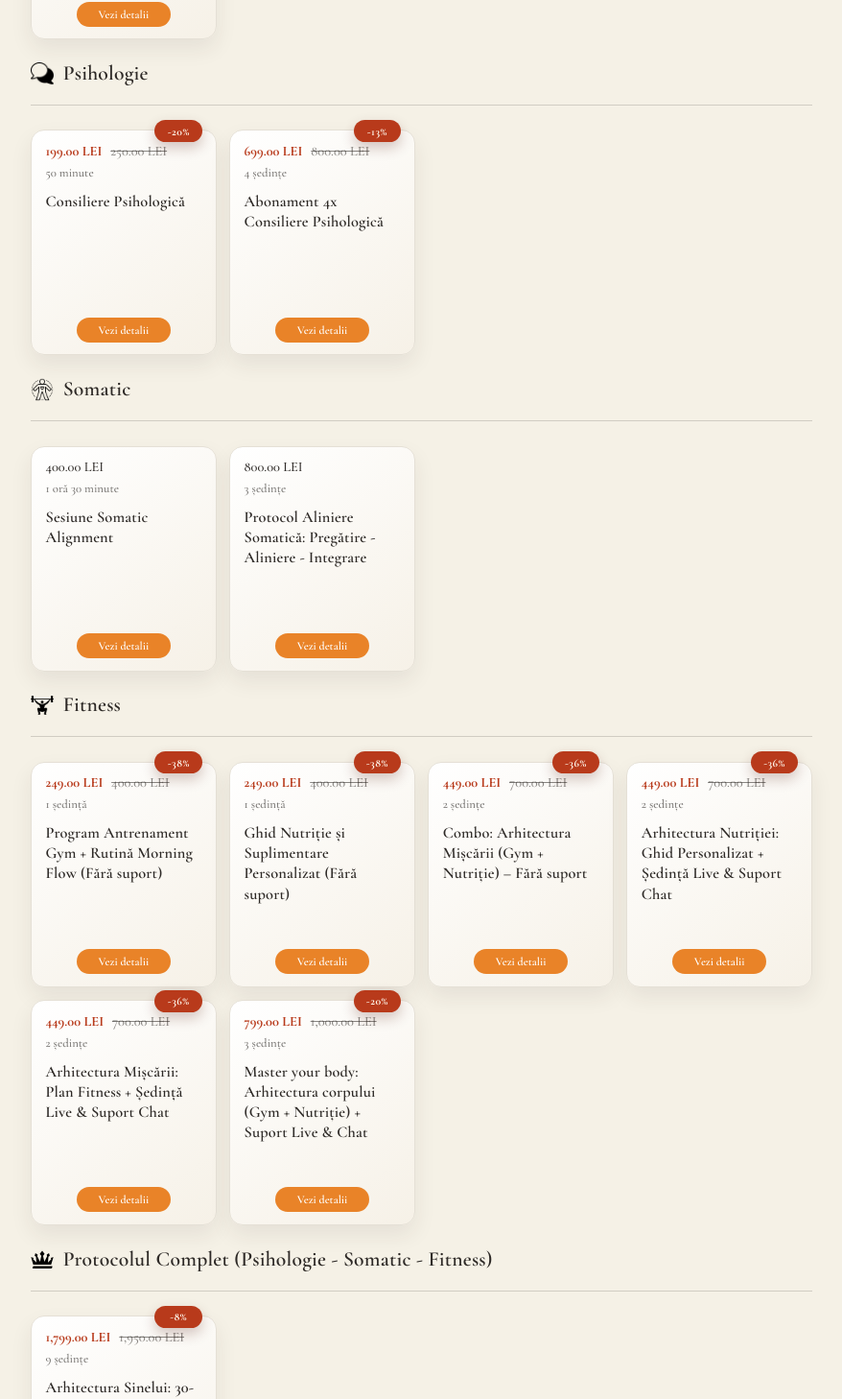
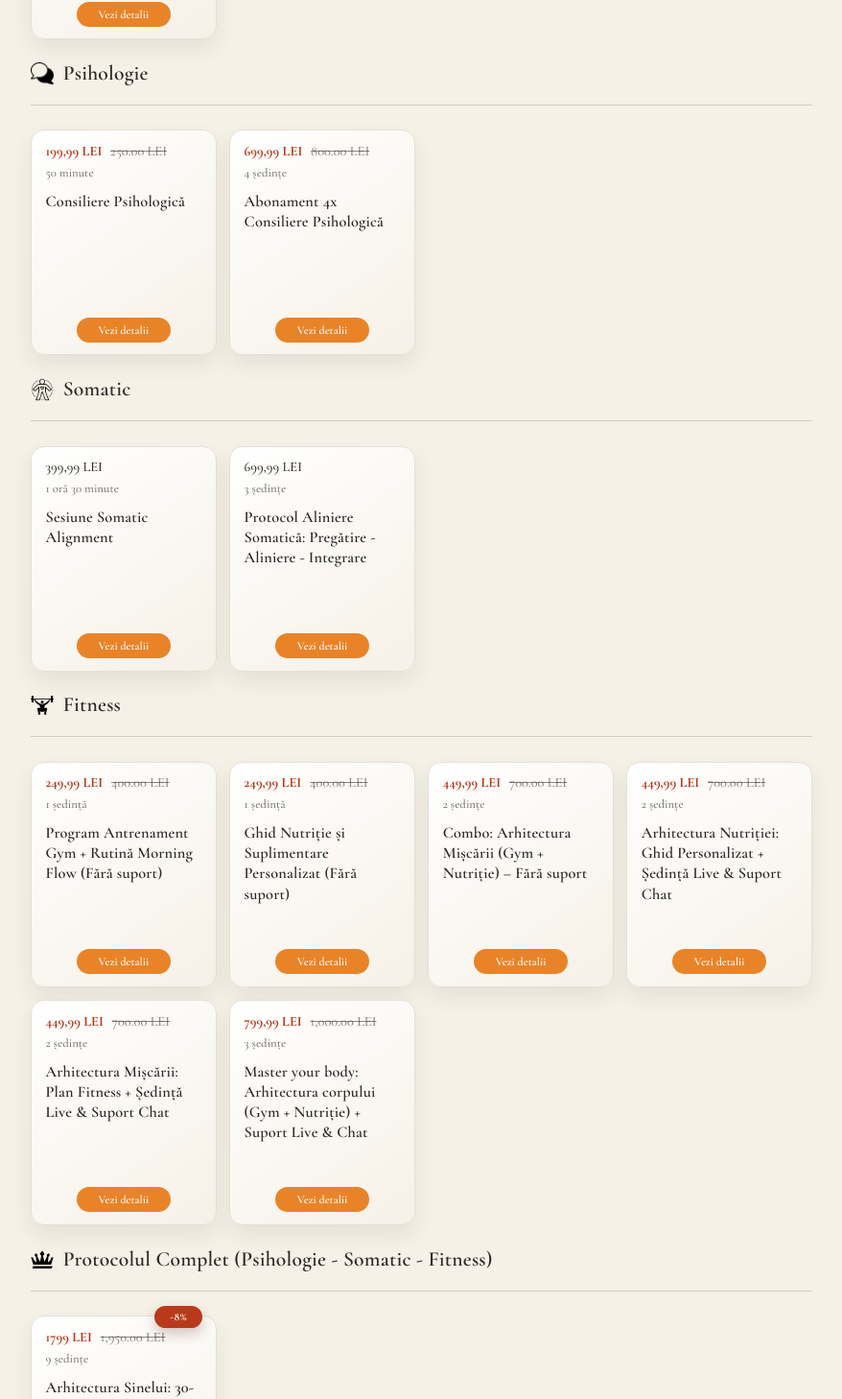
Before and after one commit to danieloancea1997-afk/Arhitectura-Sinelui, a React (Vite) app: page /shop in a window 1280 px wide. Shown: the part 447-1905 px from the top of the page at 96% size, without its empty margins (193-1071 px from the left). Built offline with nearby package versions, Linux system fonts and the light colour scheme.

Commit message:
Update package prices and contact form link

```diff
--- a/src/data/shopPackages.ts
+++ b/src/data/shopPackages.ts
@@ -20,7 +20,8 @@ export const packages: PackageItem[] = [
     category: 'psihologie',
     title: 'Discovery Call Gratuit (Apel de Cunoaștere)',
     meta: '30 minute @ Gratuit',
-    bookingUrl: 'https://l.bttr.to/eldnZ',
+    bookingUrl:
+      'https://calendar.google.com/appointments/schedules/AcZssZ3b0QtqpPOX8gWDlfs97MiMAsHbVn4c57F0KRFR_pjCk2vrcYFNI8rARuzC5kbD8vK-H_Dh8zKS',
     description: [
       'O discuție scurtă și directă pentru a vedea dacă rezonăm și care dintre pilonii Arhitectura Sinelui - Psihologie, Fitness sau Somatic - este cel mai potrivit pentru obiectivele tale actuale. Nu este o sesiune de consiliere propriu-zisă, ci o etapă de clarificare a direcției tale de evoluție.',
     ],
@@ -29,8 +30,9 @@ export const packages: PackageItem[] = [
     id: 'consiliere-psihologica',
     category: 'psihologie',
     title: 'Consiliere Psihologică',
-    meta: '50 minute @ 199.00 lei',
-    bookingUrl: 'https://l.bttr.to/5Fx8y',
+    meta: '50 minute @ 199,99 lei',
+    bookingUrl:
+      'https://calendar.google.com/appointments/schedules/AcZssZ2pcmEUcJmuXrQRZEBcJj4NTvG3wqr-fDKS7ltVHiSvUFXF-mua-Egu0aun3UC4jx7TmRzSydur',
     description: [
       'Această sesiune de consiliere reprezintă primul pas în procesul de proiectare și reconstrucție a echilibrului tău interior. Într-un spațiu sigur și confidențial, vom explora împreună mecanismele care îți guvernează gândurile și emoțiile, identificând fundația pe care vom clădi noua ta stare de bine.',
     ],
@@ -52,8 +54,9 @@ export const packages: PackageItem[] = [
     id: 'consultanta-evaluare',
     category: 'somatic',
     title: 'Sesiune de Consultanță și Evaluare Inițială: Proiectează-ți Schimbarea',
-    meta: '50 minute @ 89.00 lei',
-    bookingUrl: 'https://l.bttr.to/zDbJM',
+    meta: '50 minute @ 89,99 lei',
+    bookingUrl:
+      'https://calendar.google.com/appointments/schedules/AcZssZ2h2pfC07319YLB3-7Odv-I-ZzB6u1BTAkb7-vvOmZiQ_pQTeRA6noOOVYBVMQJLxI-_UJxTxh1',
     description: [
       'Această sesiune de 50 de minute reprezintă primul punct de contact cu ecosistemul Arhitectura Sinelui. Este spațiul în care transformăm incertitudinea în claritate și obiectivele vagi în planuri de acțiune concrete.',
     ],
@@ -84,8 +87,9 @@ export const packages: PackageItem[] = [
     id: 'somatic-alignment',
     category: 'somatic',
     title: 'Sesiune Somatic Alignment',
-    meta: '1 oră 30 minute @ 400.00 lei',
-    bookingUrl: 'https://l.bttr.to/RX9NP',
+    meta: '1 oră 30 minute @ 399,99 lei',
+    bookingUrl:
+      'https://calendar.google.com/appointments/schedules/AcZssZ3IBzKiqQCpvc1s-9rKmY1Dg7FhR3tTRUmVe0WQcEFh8NrtqPN3mExM2ZCAH1yfAmZikr005q2u',
     description: [
       'Somatic Alignment este o metodă de lucru corporal care vizează restabilirea echilibrului dintre minte și corp prin intervenții directe asupra sistemului nervos și a tensiunilor musculare cronice. Spre deosebire de terapia prin vorbire, această sesiune se concentrează pe limbajul corpului tău, abordând stresul și trauma acolo unde ele sunt stocate fizic.',
     ],
@@ -108,8 +112,8 @@ export const packages: PackageItem[] = [
     id: 'abonament-4x',
     category: 'psihologie',
     title: 'Abonament 4x Consiliere Psihologică',
-    meta: '4 ședințe @ 699.00 lei',
-    bookingUrl: 'https://l.bttr.to/FBsrB',
+    meta: '4 ședințe @ 699,99 lei',
+    bookingUrl: 'https://buy.stripe.com/fZu8wP0qy8C4e5BgYL5J600',
     description: [
       'Acest abonament este conceput pentru cei care doresc să treacă de la o simplă explorare la un proces real de reconstrucție interioară. Patru sesiuni oferă timpul și spațiul necesar pentru ca schimbările să prindă rădăcini, permițându-ne să lucrăm așezat la fundația echilibrului tău mental.',
     ],
@@ -136,8 +140,8 @@ export const packages: PackageItem[] = [
     id: 'program-gym',
     category: 'fitness',
     title: 'Program Antrenament Gym + Rutină Morning Flow (Fără suport)',
-    meta: '1 ședință @ 249.00 lei',
-    bookingUrl: 'https://l.bttr.to/qc0Qu',
+    meta: '1 ședință @ 249,99 lei',
+    bookingUrl: 'https://buy.stripe.com/4gM00jc9g4lO9Pl5g35J601',
     description: [
       'Construiește-ți corpul și disciplina folosind un plan de antrenament adaptat nevoilor tale. Acest pachet este creat pentru cei care au nevoie de o structură clară și de un sistem eficient, dar preferă să se antreneze autonom.',
     ],
@@ -160,8 +164,8 @@ export const packages: PackageItem[] = [
     id: 'ghid-nutritie',
     category: 'fitness',
     title: 'Ghid Nutriție și Suplimentare Personalizat (Fără suport)',
-    meta: '1 ședință @ 249.00 lei',
-    bookingUrl: 'https://l.bttr.to/BKgEg',
+    meta: '1 ședință @ 249,99 lei',
+    bookingUrl: 'https://buy.stripe.com/aFacN56OWg4wgdJ6k75J602',
     description: [
       'Optimizează-ți biologia prin nutriție adaptată stilului tău de viață și obiectivelor tale de sănătate. Acest ghid este instrumentul tău de lucru dacă vrei claritate în alegerile alimentare și o schemă de suplimente bazată pe nevoi biologice reale, nu pe ghicite.',
     ],
@@ -184,8 +188,8 @@ export const packages: PackageItem[] = [
     id: 'combo-gym-nutritie',
     category: 'fitness',
     title: 'Combo: Arhitectura Mișcării (Gym + Nutriție) – Fără suport',
-    meta: '2 ședințe @ 449.00 lei',
-    bookingUrl: 'https://l.bttr.to/nLVTL',
+    meta: '2 ședințe @ 449,99 lei',
+    bookingUrl: 'https://buy.stripe.com/4gMaEXb5caKce5BdMz5J603',
     description: [
       'Acest pachet este soluția completă dacă vrei să-ți reproiectezi stilul de viață de la zero, acționând simultan pe cele mai importante direcții: cum te miști și cum te hrănești. Prin alegerea acestui combo, primești o strategie integrată pentru corp și minte, profitând în plus de o economie de 100 RON față de achiziția separată a programelor.',
     ],
@@ -216,8 +220,8 @@ export const packages: PackageItem[] = [
     id: 'arhitectura-nutritiei',
     category: 'fitness',
     title: 'Arhitectura Nutriției: Ghid Personalizat + Ședință Live & Suport Chat',
-    meta: '2 ședințe @ 449.00 lei',
-    bookingUrl: 'https://l.bttr.to/7CTMb',
+    meta: '2 ședințe @ 449,99 lei',
+    bookingUrl: 'https://buy.stripe.com/aFabJ14GO7y09PlaAn5J605',
     description: [
       'Transformă nutriția dintr-o corvoadă într-un sistem care să lucreze pentru tine, nu împotriva ta. Acest pachet este creat pentru cei care nu vor doar un plan pe hârtie, ci au nevoie de ghidaj direct și monitorizare pentru a se asigura că noile obiceiuri „se prind”.',
     ],
@@ -241,8 +245,8 @@ export const packages: PackageItem[] = [
     id: 'arhitectura-miscarii',
     category: 'fitness',
     title: 'Arhitectura Mișcării: Plan Fitness + Ședință Live & Suport Chat',
-    meta: '2 ședințe @ 449.00 lei',
-    bookingUrl: 'https://l.bttr.to/pEKf1',
+    meta: '2 ședințe @ 449,99 lei',
+    bookingUrl: 'https://buy.stripe.com/00w4gz0qyaKc4v1cIv5J604',
     description: [
       'Aceasta este varianta extinsă pentru cei care nu vor doar un simplu document, ci vor să se asigure că execută mișcările corect și că au pe cine să întrebe atunci când se blochează în prima lună.',
     ],
@@ -265,8 +269,8 @@ export const packages: PackageItem[] = [
     id: 'master-body',
     category: 'fitness',
     title: 'Master your body: Arhitectura corpului (Gym + Nutriție) + Suport Live & Chat',
-    meta: '3 ședințe @ 799.00 lei',
-    bookingUrl: 'https://l.bttr.to/jxv6A',
+    meta: '3 ședințe @ 799,99 lei',
+    bookingUrl: 'https://buy.stripe.com/bJeeVdgpw6tW2mTcIv5J606',
     description: [
       'Acest Master Plan este soluția supremă pentru cineva care vrea să elimine orice urmă de presupunere. Integrăm ambii piloni — fitness și nutriție — într-o singură strategie coerentă, susținută de asistență directă și monitorizare constantă din partea mea.',
     ],
@@ -291,8 +295,8 @@ export const packages: PackageItem[] = [
     id: 'protocol-aliniere',
     category: 'somatic',
     title: 'Protocol Aliniere Somatică: Pregătire - Aliniere - Integrare',
-    meta: '3 ședințe @ 800.00 lei',
-    bookingUrl: 'https://l.bttr.to/6oXpK',
+    meta: '3 ședințe @ 699,99 lei',
+    bookingUrl: 'https://buy.stripe.com/00w9ATb5c05y2mTdMz5J607',
     description: [
       'Acesta este un protocol terapeutic structurat, conceput pentru a oferi un cadru sigur și complet procesului de eliberare somatică. Nu lucrăm doar cu corpul, ci ne asigurăm că mintea poate procesa și integra schimbările apărute.',
     ],
@@ -315,8 +319,8 @@ export const packages: PackageItem[] = [
     id: 'reset-challenge',
     category: 'fitness',
     title: 'Arhitectura Sinelui: 30-Day Reset Challenge',
-    meta: '9 ședințe @ 1,799.00 lei',
-    bookingUrl: 'https://l.bttr.to/PhXF6',
+    meta: '9 ședințe @ 1799 lei',
+    bookingUrl: 'https://buy.stripe.com/8x26oHa188C49Pl23R5J608',
     description: [
       'Cea mai intensă și completă experiență de transformare din ecosistemul Arhitectura Sinelui. Timp de 30 de zile, lucrăm integrat pentru a reconstrui fundația stării tale de bine. Nu este doar un program de fitness sau de nutriție, ci o recalibrare totală a modului în care trăiești, simți și te miști.',
     ],
--- a/src/pages/Contact.tsx
+++ b/src/pages/Contact.tsx
@@ -4,7 +4,7 @@ import emailIcon from '../assets/email.png'
 import scheduleIcon from '../assets/schedule.png'
 
 const PRACTICE_BETTER_FORM =
-  'https://my.practicebetter.io/#/696fca8b131720479d800ab1/forms?f=696fcfb9dc4dcd0b101c3dc2'
+  'https://docs.google.com/forms/d/e/1FAIpQLSfYMW2b8pIvsn7NgCe9iUpbOdeg017ERvx8RTEwkcG8zOT5sA/viewform?usp=publish-editor'
 
 function Contact() {
   return (
--- a/src/pages/Home.tsx
+++ b/src/pages/Home.tsx
@@ -199,7 +199,7 @@ const therapyPackages: PackageItem[] = [
     id: 'somatic-alignment',
     label: 'Sesiune Somatic Alignment',
     duration: '1 oră 30 minute',
-    price: '400 LEI',
+    price: '399,99 LEI',
     ctaText: 'Programează acum',
     items: [
       'identificarea zonelor de blocaj',
@@ -297,16 +297,16 @@ const fitnessPackages: PackageItem[] = [
 ]
 
 const discountedHomePrices: Record<string, string> = {
-  'consiliere-psihologica': '199 LEI',
-  'consultanta-evaluare': '89 LEI',
-  'abonament-4x': '699 LEI',
-  'program-gym': '249 LEI',
-  'ghid-nutritie': '249 LEI',
-  'combo-gym-nutritie': '449 LEI',
-  'arhitectura-miscarii': '449 LEI',
-  'arhitectura-nutritiei': '449 LEI',
-  'master-body': '799 LEI',
-  'reset-challenge': '1,799 LEI',
+  'consiliere-psihologica': '199,99 LEI',
+  'consultanta-evaluare': '89,99 LEI',
+  'abonament-4x': '699,99 LEI',
+  'program-gym': '249,99 LEI',
+  'ghid-nutritie': '249,99 LEI',
+  'combo-gym-nutritie': '449,99 LEI',
+  'arhitectura-miscarii': '449,99 LEI',
+  'arhitectura-nutritiei': '449,99 LEI',
+  'master-body': '799,99 LEI',
+  'reset-challenge': '1799 LEI',
 }
 
 const parseLeiValue = (value: string) =>
--- a/src/pages/Products.tsx
+++ b/src/pages/Products.tsx
@@ -7,16 +7,16 @@ import stepIcon from '../assets/step.png'
 import { packages, type PackageItem } from '../data/shopPackages'
 
 const discountedPrices: Record<string, string> = {
-  'consiliere-psihologica': '199.00 lei',
-  'consultanta-evaluare': '89.00 lei',
-  'abonament-4x': '699.00 lei',
-  'program-gym': '249.00 lei',
-  'ghid-nutritie': '249.00 lei',
-  'combo-gym-nutritie': '449.00 lei',
-  'arhitectura-miscarii': '449.00 lei',
-  'arhitectura-nutritiei': '449.00 lei',
-  'master-body': '799.00 lei',
-  'reset-challenge': '1,799.00 lei',
+  'consiliere-psihologica': '199,99 lei',
+  'consultanta-evaluare': '89,99 lei',
+  'abonament-4x': '699,99 lei',
+  'program-gym': '249,99 lei',
+  'ghid-nutritie': '249,99 lei',
+  'combo-gym-nutritie': '449,99 lei',
+  'arhitectura-miscarii': '449,99 lei',
+  'arhitectura-nutritiei': '449,99 lei',
+  'master-body': '799,99 lei',
+  'reset-challenge': '1799 lei',
 }
 
 const originalPrices: Record<string, string> = {
```
